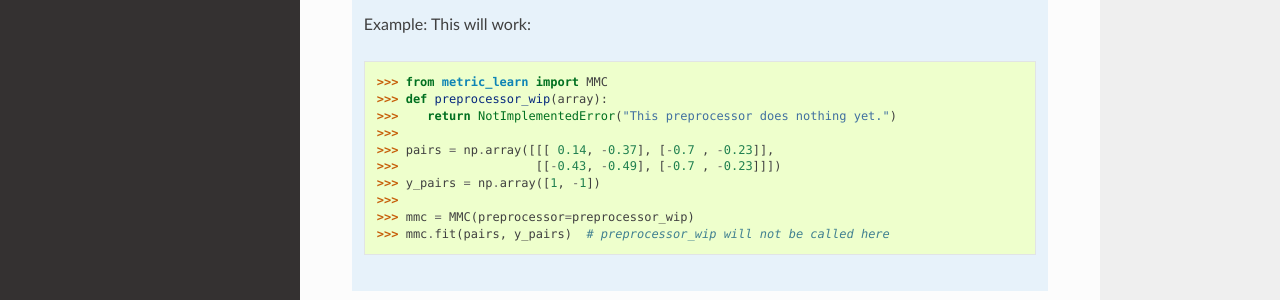
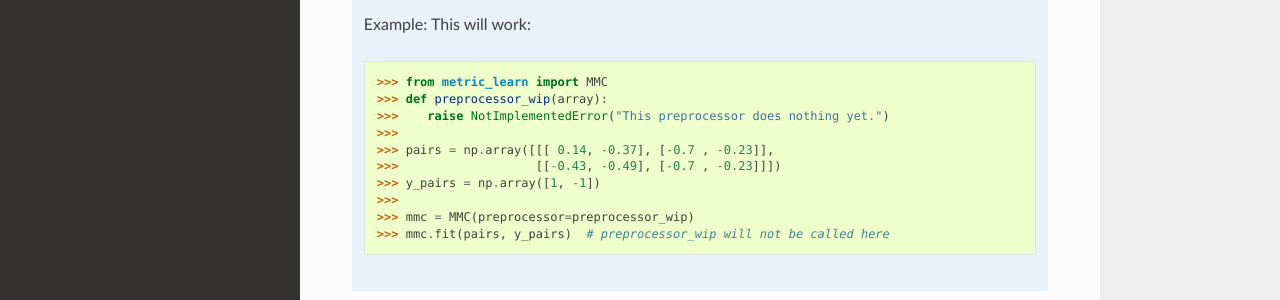
Before and after one commit to scikit-learn-contrib/metric-learn, a Sphinx documentation site: the page built from doc/preprocessor.rst, in a window 1280 px wide and 900 px high, scrolled down 1677 px. Shown: the part 420-720 px from the top of the window. Built offline with Sphinx 7.4.7 and the Read the Docs theme 2.0.0, drawn with Linux system fonts in a browser that asks for light colours; pages that are not in the unit, such as notebooks, are missing from menus.

Commit message:
raise instead of return

```diff
--- a/doc/preprocessor.rst
+++ b/doc/preprocessor.rst
@@ -104,7 +104,7 @@ tuples of indicators.
 
  >>> from metric_learn import MMC
  >>> def preprocessor_wip(array):
- >>>    return NotImplementedError("This preprocessor does nothing yet.")
+ >>>    raise NotImplementedError("This preprocessor does nothing yet.")
  >>>
  >>> pairs = np.array([[[ 0.14, -0.37], [-0.7 , -0.23]],
  >>>                   [[-0.43, -0.49], [-0.7 , -0.23]]])
```
